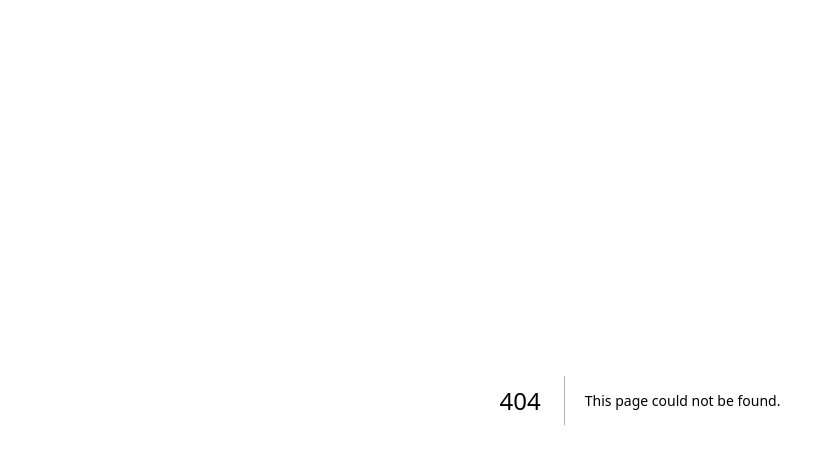
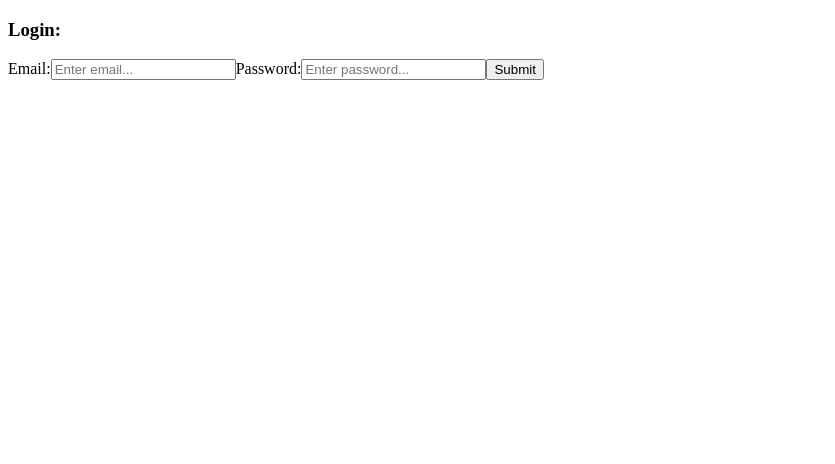
Before and after one commit to apello/qt-app, a Next.js app: page /auth/login in a window 1280 px wide. Before the commit this address had no page. Shown: the top 464 px of the page, without its empty margins (0-835 px from the left). Built offline with nearby package versions, Linux system fonts and the light colour scheme; no server answers.

Commit message:
Added basic authentication

```diff
--- a/firebase/clientApp.ts
+++ b/firebase/clientApp.ts
@@ -1,6 +1,7 @@
 // Import the functions you need from the SDKs you need
 import { initializeApp } from 'firebase/app';
 import { getAuth } from 'firebase/auth';
+import { getFirestore } from 'firebase/firestore';
 
 // TODO: Add SDKs for Firebase products that you want to use
 // https://firebase.google.com/docs/web/setup#available-libraries
@@ -20,5 +21,8 @@ const firebaseConfig = {
 // Initialize Firebase
 const app = initializeApp(firebaseConfig);
 
+// Initialize services
+export const db = getFirestore();
+
 // Initialize Firebase authentication
 export const auth = getAuth(app);
--- /dev/null
+++ b/pages/auth/login.tsx
@@ -0,0 +1,60 @@
+import { auth } from "@/firebase/clientApp";
+import { signInWithEmailAndPassword } from "firebase/auth";
+import { NextPage } from "next";
+import { useRouter } from "next/router";
+import { FormEventHandler, useState } from "react";
+
+
+// Add more restrictions
+const credentialsValid = (credentials: any): boolean => {
+    return credentials.email !== "" && credentials.password !== "";
+}
+
+const Login: NextPage = (): JSX.Element => {
+    const [credentials, setCredentials] = useState({ email: '', password: ''});
+    const [error, setError] = useState('');
+
+    const router = useRouter();
+
+    const handleSubmit: FormEventHandler<HTMLFormElement> = async (e) => {
+        e.preventDefault();
+
+        if(credentialsValid(credentials)) {
+            signInWithEmailAndPassword(auth, credentials.email, credentials.password)
+                .then(() => {
+                    router.push('/landing');
+                })
+                .catch(() => {
+                    setError('Username/password combination does not match! Please try again.');
+                })
+        }
+    }
+
+    return (
+        <div>
+            <form onSubmit={handleSubmit}>
+                <h3>Login:</h3>
+                <label>
+                    Email:
+                    <input
+                        type='email'
+                        placeholder='Enter email...'
+                        onChange={(e) => setCredentials({ ...credentials, email: e.target.value })}
+                        required />
+                </label>
+                <label>
+                    Password:
+                    <input
+                        type='password'
+                        placeholder='Enter password...'
+                        onChange={(e) => setCredentials({ ...credentials, password: e.target.value })}
+                        required />
+                </label>
+                <input type='submit' />
+            </form>
+            <p>{error}</p>
+        </div>
+    );
+}
+
+export default Login;
```
Also changed, not shown: pages/index.tsx (+11 -5 lines), pages/landing.tsx (added, +43 -0 lines).
